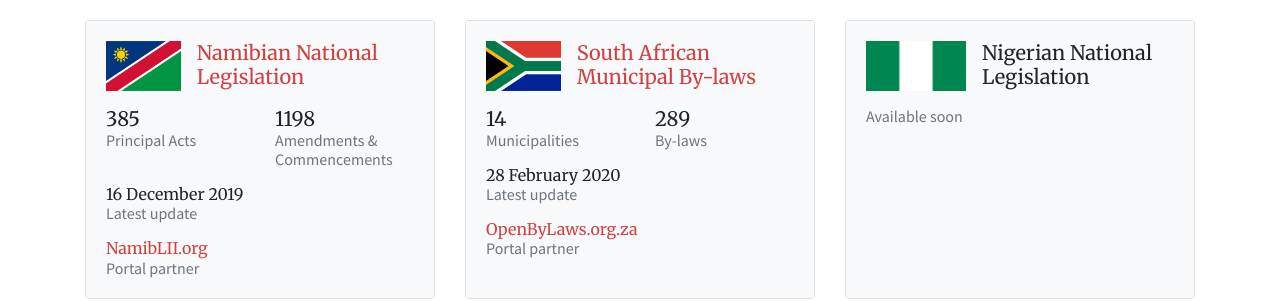
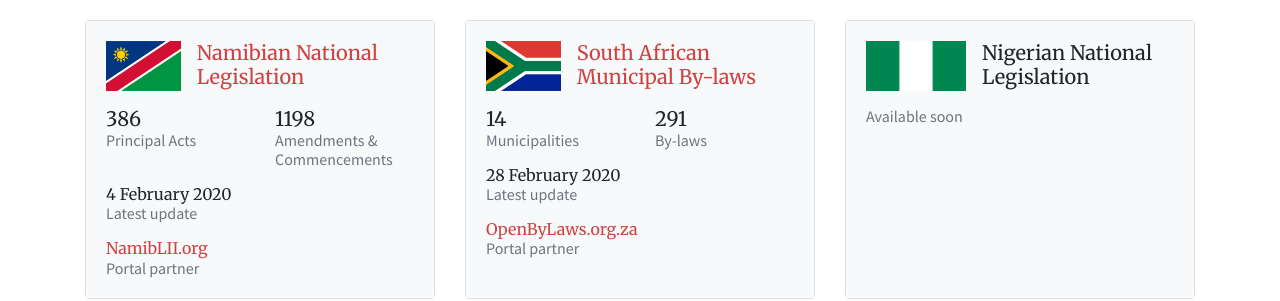
Before and after one commit to laws-africa/laws-africa.github.io, a Jekyll site: the page built from index.html, in a window 1280 px wide and 900 px high, scrolled down 472 px. Shown: the part 154-455 px from the top of the window. Built offline with Jekyll 4.4.1, drawn with Linux system fonts in a browser that asks for light colours; nearby versions of some CDN libraries.

Commit message:
Updated stats via TravisCI

```diff
--- a/_data/commons.json
+++ b/_data/commons.json
@@ -1,12 +1,12 @@
 {
   "na": {
-    "as_at_date": "2019-12-16",
-    "n_principal": 385,
+    "as_at_date": "2020-02-04",
+    "n_principal": 386,
     "n_stubs": 1198
   },
   "za": {
     "as_at_date": "2020-02-28",
-    "n_bylaws": 289,
+    "n_bylaws": 291,
     "n_municipalities": 14
   }
 }
```
